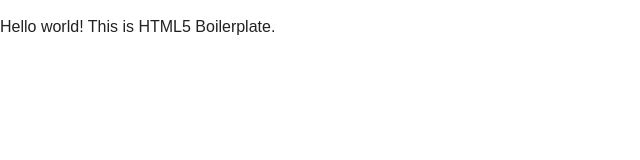
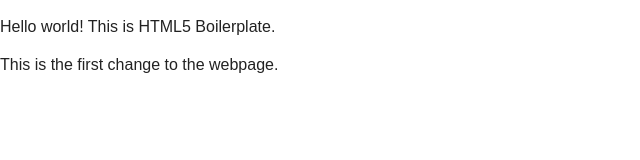
Before and after one commit to SuddenEntropy/boilerplate, a plain HTML site: page index.html in a window 1280 px wide. Shown: the whole page, without its empty margins (0-640 px from the left). Drawn offline with nearby package versions, Linux system fonts and the light colour scheme.

Commit message:
Made first change to webpage body

```diff
--- a/index.html
+++ b/index.html
@@ -21,6 +21,7 @@
 
         <!-- Add your site or application content here -->
         <p>Hello world! This is HTML5 Boilerplate.</p>
+        <p>This is the first change to the webpage.</p>
 
         <script src="https://ajax.googleapis.com/ajax/libs/jquery/1.11.3/jquery.min.js"></script>
         <script>window.jQuery || document.write('<script src="js/vendor/jquery-1.11.3.min.js"><\/script>')</script>
```
